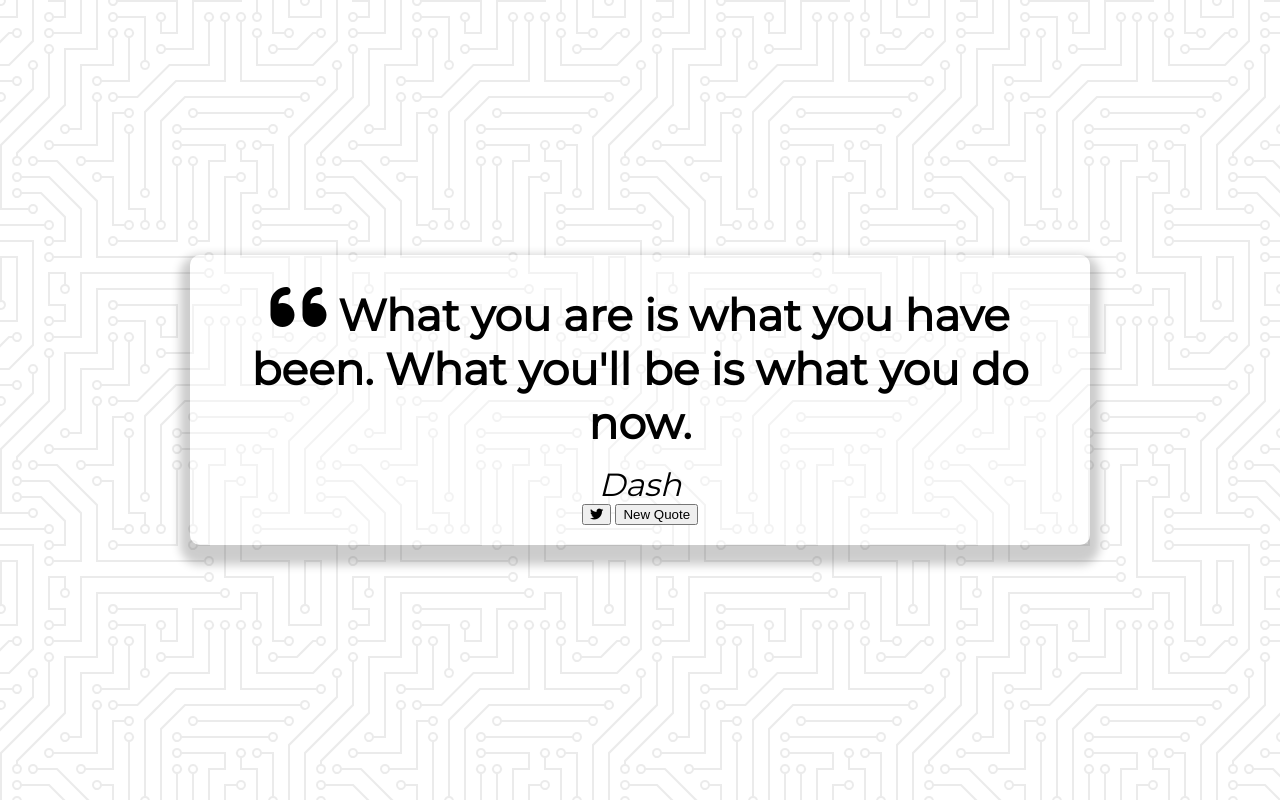
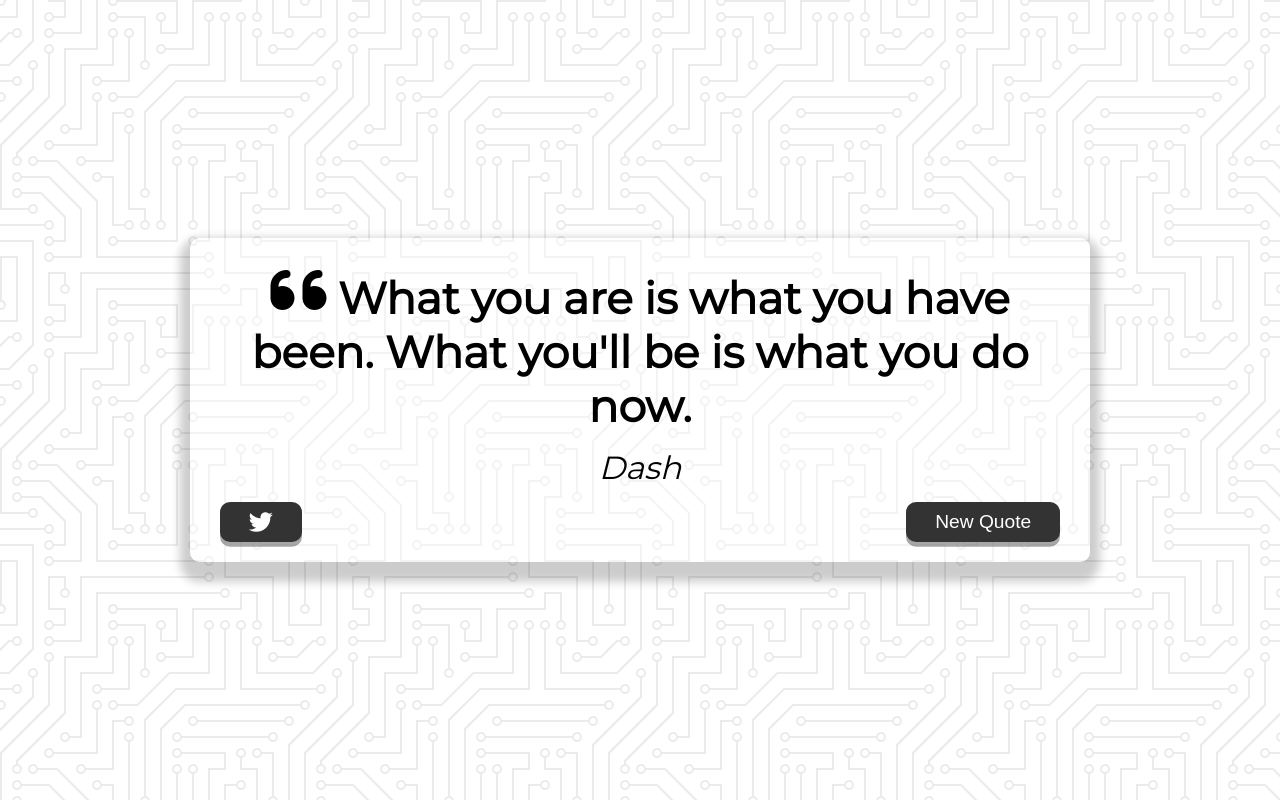
Before and after one commit to RakibHassan01/Quote-Generator-with-vanila-JS, a plain HTML site: page index.html in a window 1280 px wide. Drawn offline with Linux system fonts and the light colour scheme.

Commit message:
created beautiful buttons

```diff
--- a/style.css
+++ b/style.css
@@ -39,8 +39,36 @@ body {
     font-weight: 400;
     font-style: italic;
 }
-
-
+.btn-container{
+    margin-top: 15px;
+    display: flex;
+    justify-content: space-between;
+}
+button{
+    cursor: pointer;
+    font-size: 1.2rem;
+    height: 2.5rem;
+    border: none;
+    border-radius: 10px;
+    color: #fff;
+    background: #333;
+    outline: none;
+    padding: 0.5rem 1.8rem;
+    box-shadow: 0 0.3rem rgba(121, 121, 121, 0.65);
+}
+button:hover{
+    filter: brightness(110%);
+}
+button:active{
+    transform: translate(0, 0.3rem);
+    box-shadow: 0 0.1rem rgba(255, 255, 255, 0.65);
+}
+.twitter-btn:hover{
+    color: #38a1f3;
+}
+.fa-twitter{
+    font-size: 1.5rem;
+}
 
 
 
```
